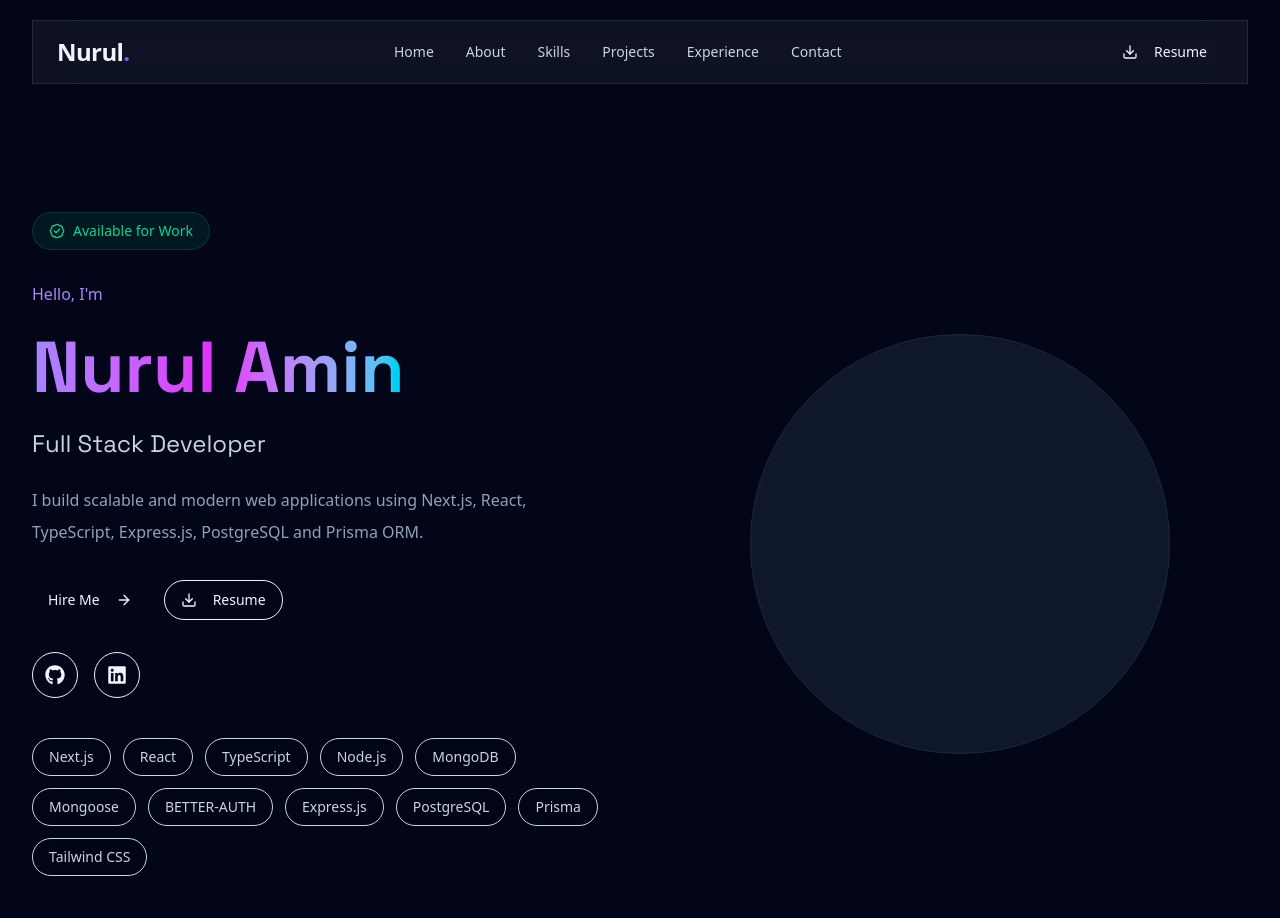
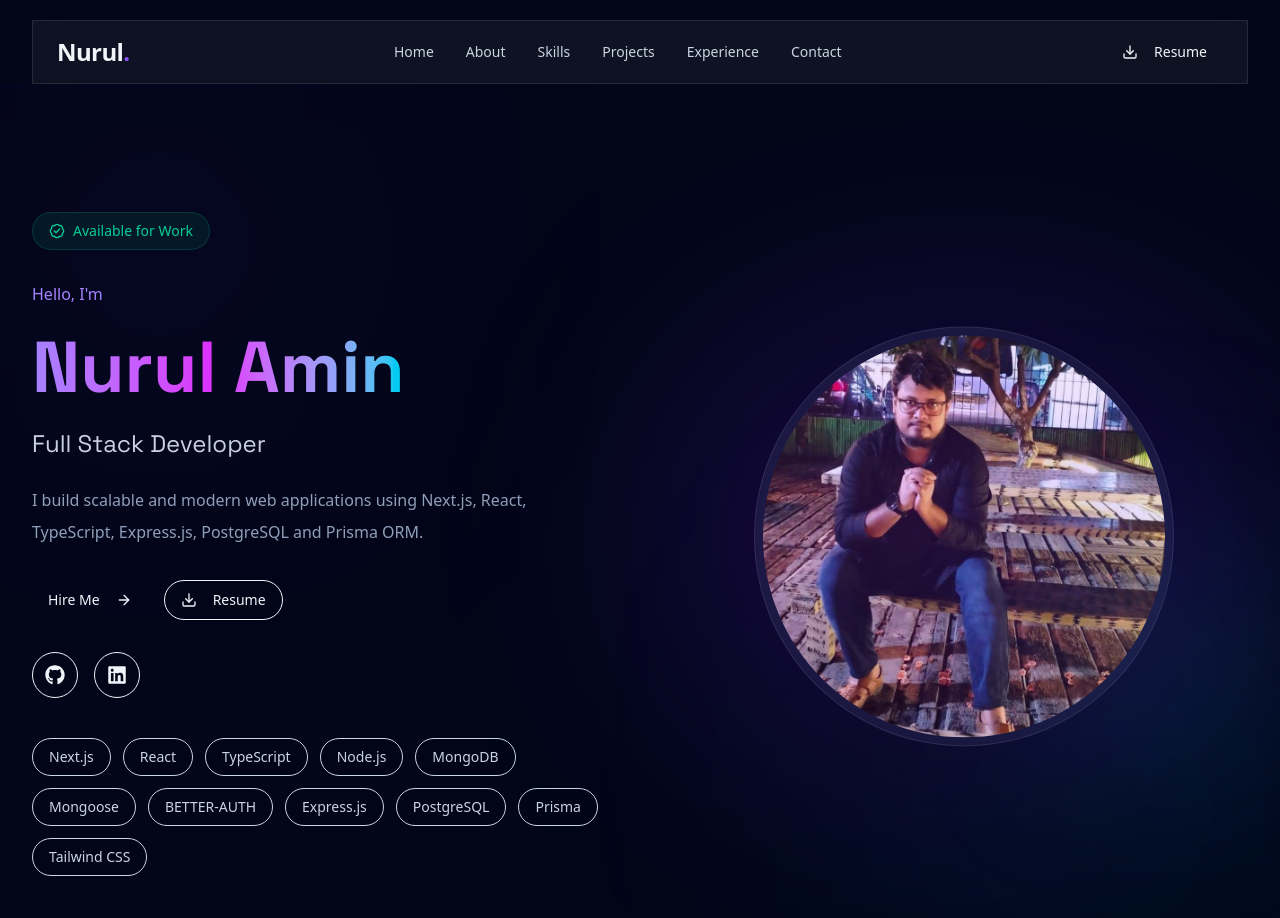
Before and after one commit to nurulamin092/portfolio, a Next.js app: page / in a window 1280 px wide. Shown: the top 918 px of the page. Built offline with nearby package versions, Linux system fonts and the light colour scheme.

Commit message:
feat: add reusable motion components

```diff
--- /dev/null
+++ b/src/components/motion/FadeIn.tsx
@@ -0,0 +1,25 @@
+"use client";
+
+import { motion } from "framer-motion";
+import { fadeIn } from "@/lib/animations";
+
+type Props = {
+  children: React.ReactNode;
+  className?: string;
+};
+
+export default function FadeIn({ children, className }: Props) {
+  return (
+    <motion.div
+      variants={fadeIn}
+      initial="hidden"
+      whileInView="visible"
+      viewport={{
+        once: true,
+      }}
+      className={className}
+    >
+      {children}
+    </motion.div>
+  );
+}
--- /dev/null
+++ b/src/components/motion/FadeUp.tsx
@@ -0,0 +1,26 @@
+"use client";
+
+import { motion } from "framer-motion";
+import { fadeUp } from "@/lib/animations";
+
+type Props = {
+  children: React.ReactNode;
+  className?: string;
+};
+
+export default function FadeUp({ children, className }: Props) {
+  return (
+    <motion.div
+      variants={fadeUp}
+      initial="hidden"
+      whileInView="visible"
+      viewport={{
+        once: true,
+        amount: 0.25,
+      }}
+      className={className}
+    >
+      {children}
+    </motion.div>
+  );
+}
--- /dev/null
+++ b/src/components/motion/ScaleIn.tsx
@@ -0,0 +1,25 @@
+"use client";
+
+import { motion } from "framer-motion";
+import { scaleIn } from "@/lib/animations";
+
+type Props = {
+  children: React.ReactNode;
+  className?: string;
+};
+
+export default function ScaleIn({ children, className }: Props) {
+  return (
+    <motion.div
+      variants={scaleIn}
+      initial="hidden"
+      whileInView="visible"
+      viewport={{
+        once: true,
+      }}
+      className={className}
+    >
+      {children}
+    </motion.div>
+  );
+}
--- /dev/null
+++ b/src/components/motion/Stagger.tsx
@@ -0,0 +1,26 @@
+"use client";
+
+import { motion } from "framer-motion";
+import { stagger } from "@/lib/animations";
+
+type Props = {
+  children: React.ReactNode;
+  className?: string;
+};
+
+export default function Stagger({ children, className }: Props) {
+  return (
+    <motion.div
+      variants={stagger}
+      initial="hidden"
+      whileInView="visible"
+      viewport={{
+        once: true,
+        amount: 0.2,
+      }}
+      className={className}
+    >
+      {children}
+    </motion.div>
+  );
+}
--- a/src/components/sections/Hero.tsx
+++ b/src/components/sections/Hero.tsx
@@ -7,8 +7,13 @@ import HeroImage from "./HeroImage";
 export default function Hero() {
   return (
     <Section id="home" className="relative overflow-hidden">
+      {/* Background Glow */}
+      <div className="absolute left-0 top-0 h-80 w-80 rounded-full bg-violet-600/10 blur-[150px]" />
+
+      <div className="absolute bottom-0 right-0 h-96 w-96 rounded-full bg-cyan-500/10 blur-[150px]" />
+
       <Container>
-        <div className="grid items-center gap-16 lg:grid-cols-2">
+        <div className="grid items-center gap-20 lg:grid-cols-2">
           <HeroContent />
 
           <HeroImage />
--- a/src/components/sections/HeroImage.tsx
+++ b/src/components/sections/HeroImage.tsx
@@ -1,7 +1,35 @@
+"use client";
+
+import Image from "next/image";
+import { motion } from "framer-motion";
+
+import { floating } from "@/lib/animations";
+
+import profile from "@/assets/images/profile.jpg";
 export default function HeroImage() {
   return (
-    <div className="flex justify-center">
-      <div className="size-105 rounded-full border border-slate-800 bg-slate-900" />
-    </div>
+    <motion.div
+      variants={floating}
+      animate="animate"
+      className="relative flex justify-center"
+    >
+      {/* Purple Glow */}
+      <div className="absolute inset-0 rounded-full bg-violet-600/20 blur-[120px]" />
+
+      {/* Cyan Glow */}
+      <div className="absolute bottom-0 right-0 h-40 w-40 rounded-full bg-cyan-500/20 blur-[100px]" />
+
+      {/* Image */}
+      <div className="elative overflow-hidden rounded-full border border-white/10 bg-slate-900 p-2 shadow-2xl w-72 h-72 md:w-96 md:h-96 lg:w-105 lg:h-105">
+        <Image
+          src={profile}
+          alt="Nurul Amin"
+          width={420}
+          height={420}
+          priority
+          className="h-full w-full rounded-full object-cover"
+        />
+      </div>
+    </motion.div>
   );
 }
--- a/src/lib/animations.ts
+++ b/src/lib/animations.ts
@@ -1,25 +1,56 @@
-import { Variants } from "framer-motion";
+import type { Variants } from "framer-motion";
 
 export const fadeUp: Variants = {
   hidden: {
     opacity: 0,
-    y: 40,
+    y: 24,
   },
 
-  show: {
+  visible: {
     opacity: 1,
     y: 0,
 
     transition: {
       duration: 0.6,
+      ease: "easeOut",
     },
   },
 };
 
-export const staggerContainer: Variants = {
+export const fadeIn: Variants = {
+  hidden: {
+    opacity: 0,
+  },
+
+  visible: {
+    opacity: 1,
+
+    transition: {
+      duration: 0.5,
+    },
+  },
+};
+
+export const scaleIn: Variants = {
+  hidden: {
+    opacity: 0,
+    scale: 0.9,
+  },
+
+  visible: {
+    opacity: 1,
+    scale: 1,
+
+    transition: {
+      duration: 0.5,
+    },
+  },
+};
+
+export const stagger: Variants = {
   hidden: {},
 
-  show: {
+  visible: {
     transition: {
       staggerChildren: 0.12,
     },
@@ -31,8 +62,9 @@ export const floating: Variants = {
     y: [-10, 10, -10],
 
     transition: {
+      repeat: Infinity,
       duration: 5,
-      repeat: Infinity,
+      ease: "easeInOut",
     },
   },
 };
```
